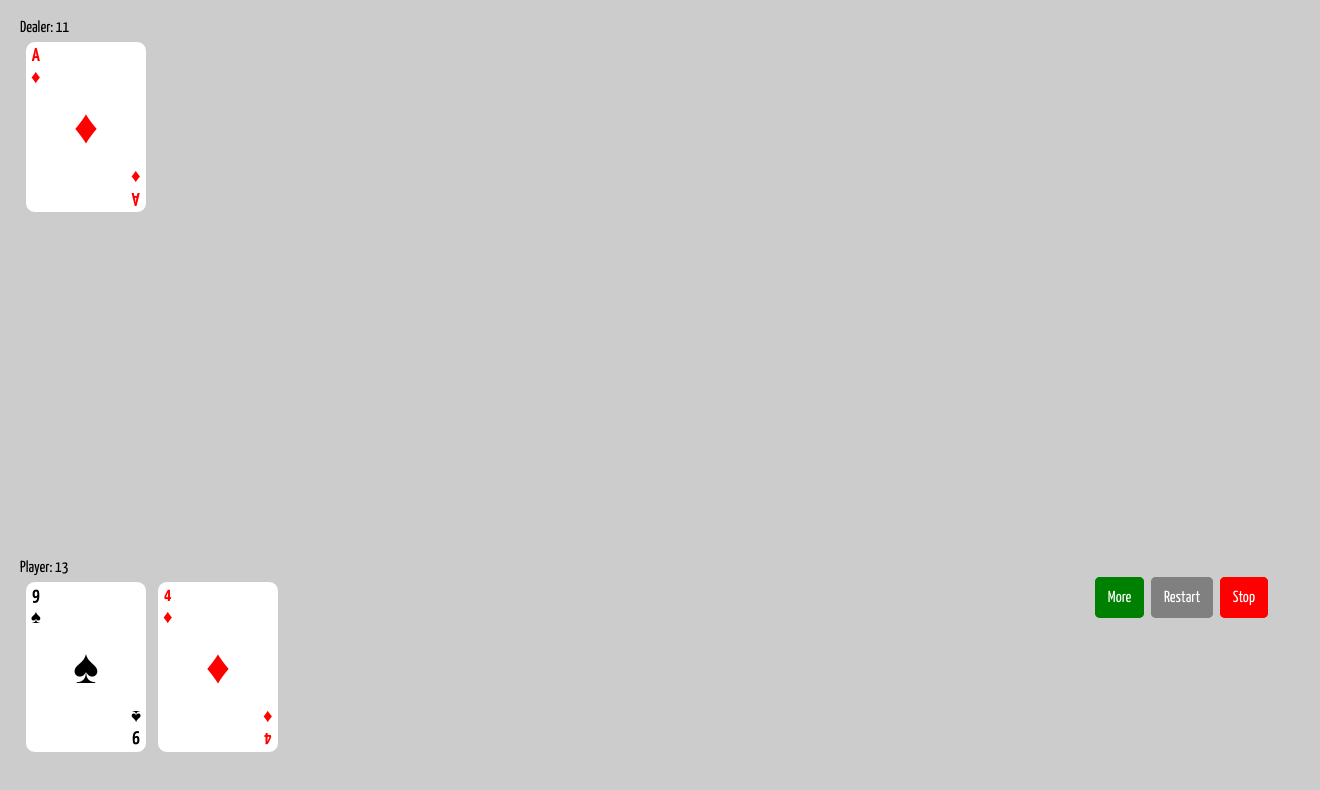
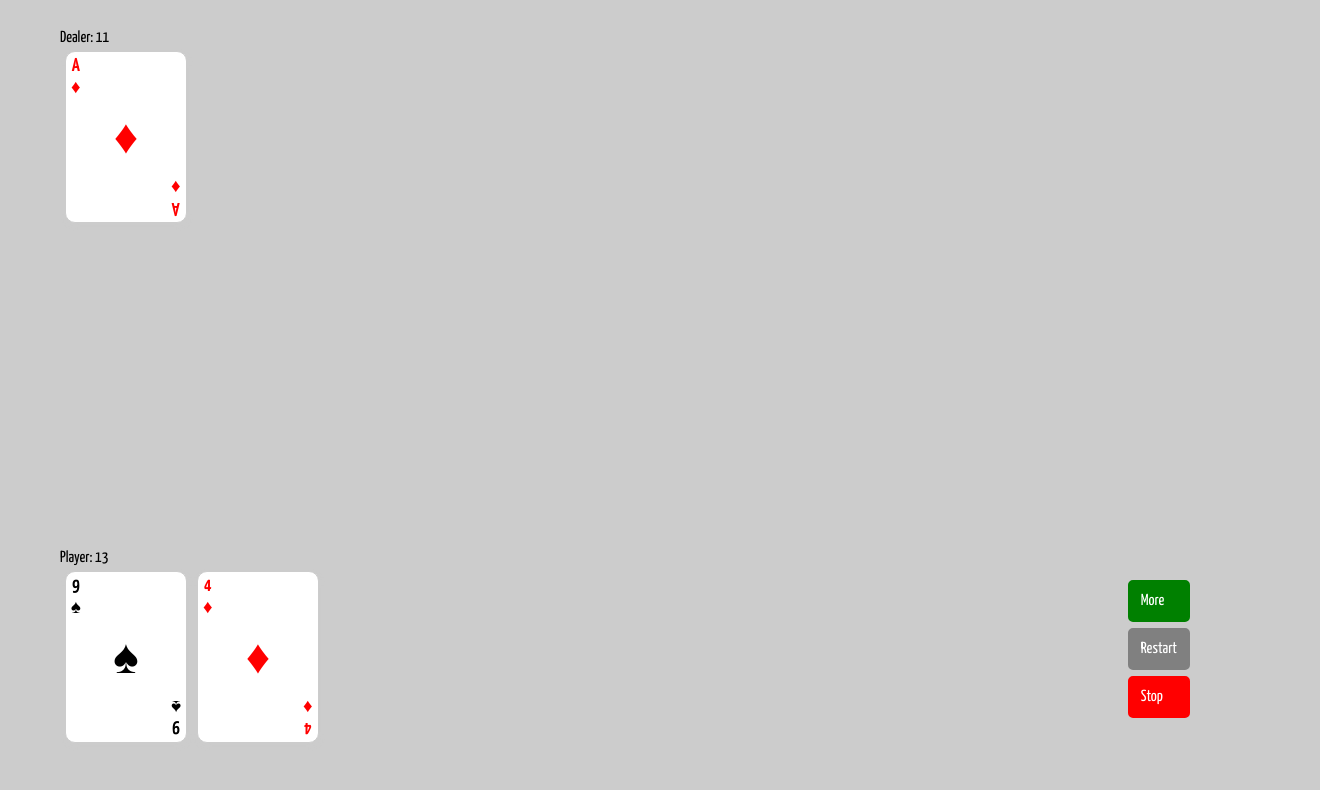
Before and after one commit to mendeleev/blackjackgame, a plain HTML site: page index.html in a window 1280 px wide. Shown: the whole page, 1320 px wide, since content can reach past the window. Drawn offline with nearby package versions, Linux system fonts and the light colour scheme.

Commit message:
style fixes
fix some style display bugs

```diff
--- a/index.html
+++ b/index.html
@@ -7,7 +7,6 @@
     <script src="https://code.jquery.com/jquery-1.x-git.min.js"></script>
 </head>
 <body>
-    <div class="boardContainer">
     <div class="human board">
         <div class="controls">
             <a class="click btn btn-green">More</a>
@@ -18,13 +17,10 @@
             Player: <span class="score">0</span>
         </div>
     </div>
-    </div>
 
-    <div class="boardContainer">
     <div class="computer board">
         <div class="status">
             Dealer: <span class="score">0</span>
-            </div>
         </div>
     </div>
 
--- a/source/css/style.css
+++ b/source/css/style.css
@@ -24,10 +24,11 @@ body {
 
 .btn {
     cursor: pointer;
+    display: block;
     padding: 10px;
     border: 3px solid #555555;
     border-radius: 5px;
-    margin: 0 2px;
+    margin-bottom: 6px;
 }
 
 .btn-green {
@@ -93,15 +94,18 @@ body {
 .board {
     width:100%;
     height:220px;
-    padding: 20px;
+    padding: 0 60px;
+    box-sizing: border-box;
 }
 
 .human {
     position:absolute;
     bottom:0;
+    margin-bottom: 30px;
 }
 
 .computer {
     position:absolute;
     top:0;
+    margin-top:30px;
 }
```
Lines whose indentation alone changed are shown as unchanged.
